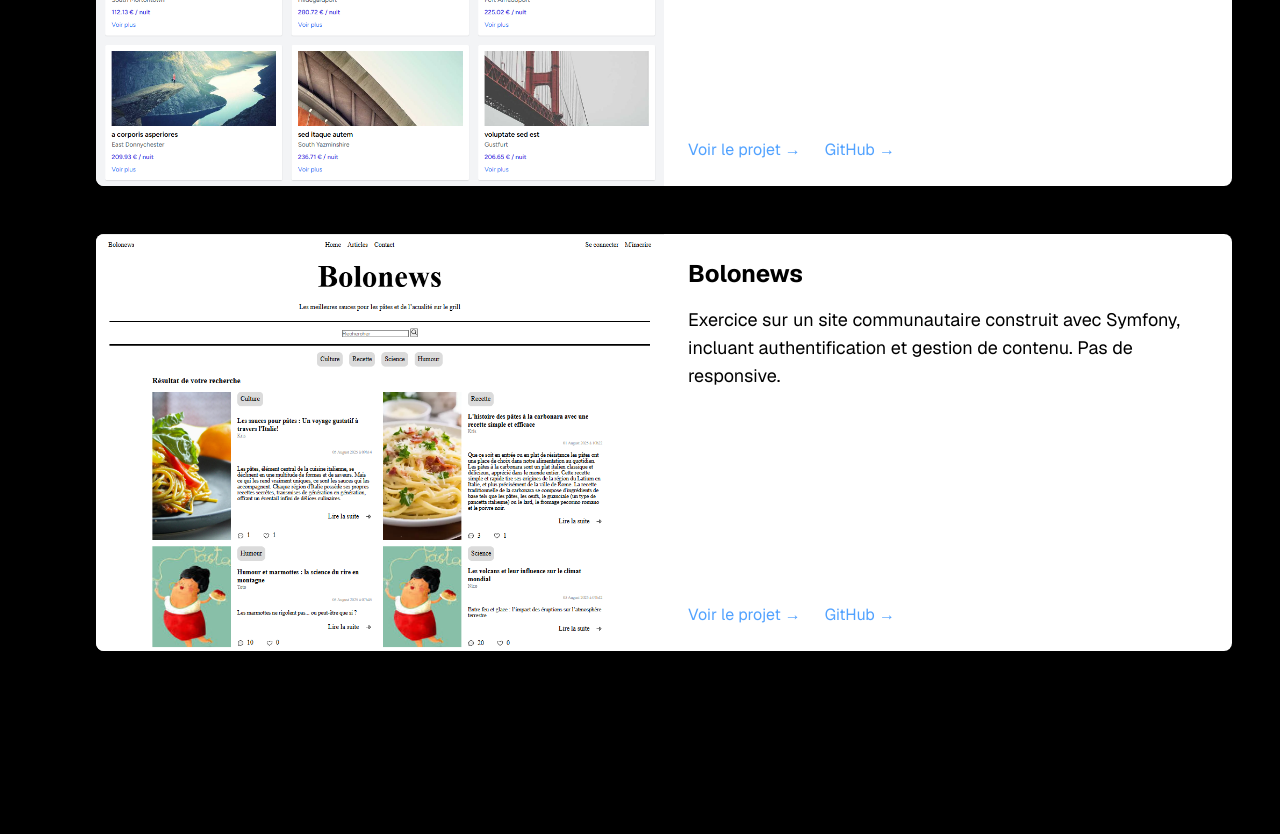
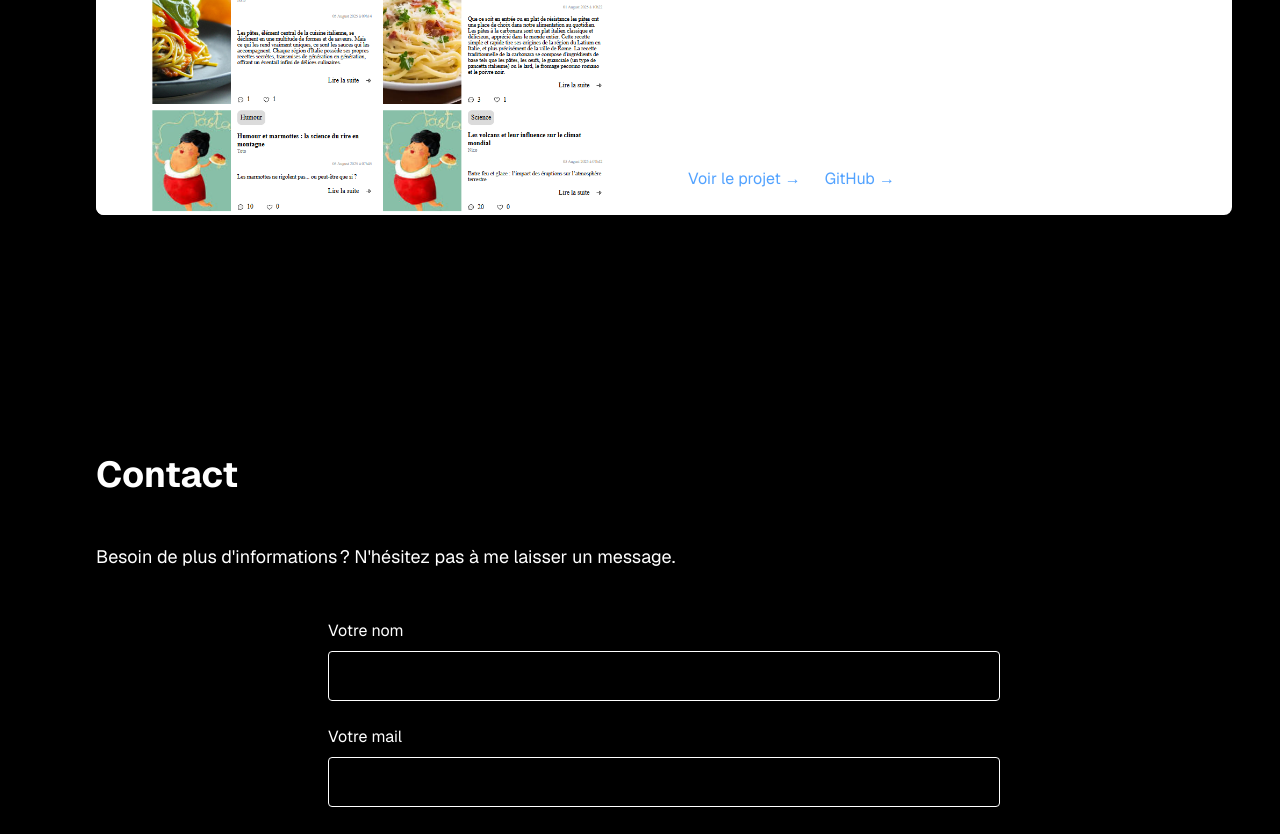
Before and after one commit to Christelle-Charp/Portfolio, a Next.js app: page / in a window 1280 px wide. Shown: the part 3480-4314 px from the top of the page. Built offline with nearby package versions, Linux system fonts and the light colour scheme; no server answers.

Commit message:
modification projet

```diff
--- a/components/section/Projects.tsx
+++ b/components/section/Projects.tsx
@@ -18,14 +18,6 @@ export default function Projects() {
         />
 
         <ProjectCard
-          title="Locations Vacances"
-          description="Exercice de découverte de Laravel. Site pour gérer des locations de vacances et réserver en ligne."
-          image="/locations-vacances.png"
-          serverLink="https://locations-vacances.christelle-charpinet.fr"
-          githubLink="https://github.com/christelle-charp/locations-vacances"
-        />
-
-        <ProjectCard
           title="Bolonews"
           description="Exercice sur un site communautaire construit avec Symfony, incluant authentification et gestion de contenu. Pas de responsive."
           image="/bolonews.png"
```
